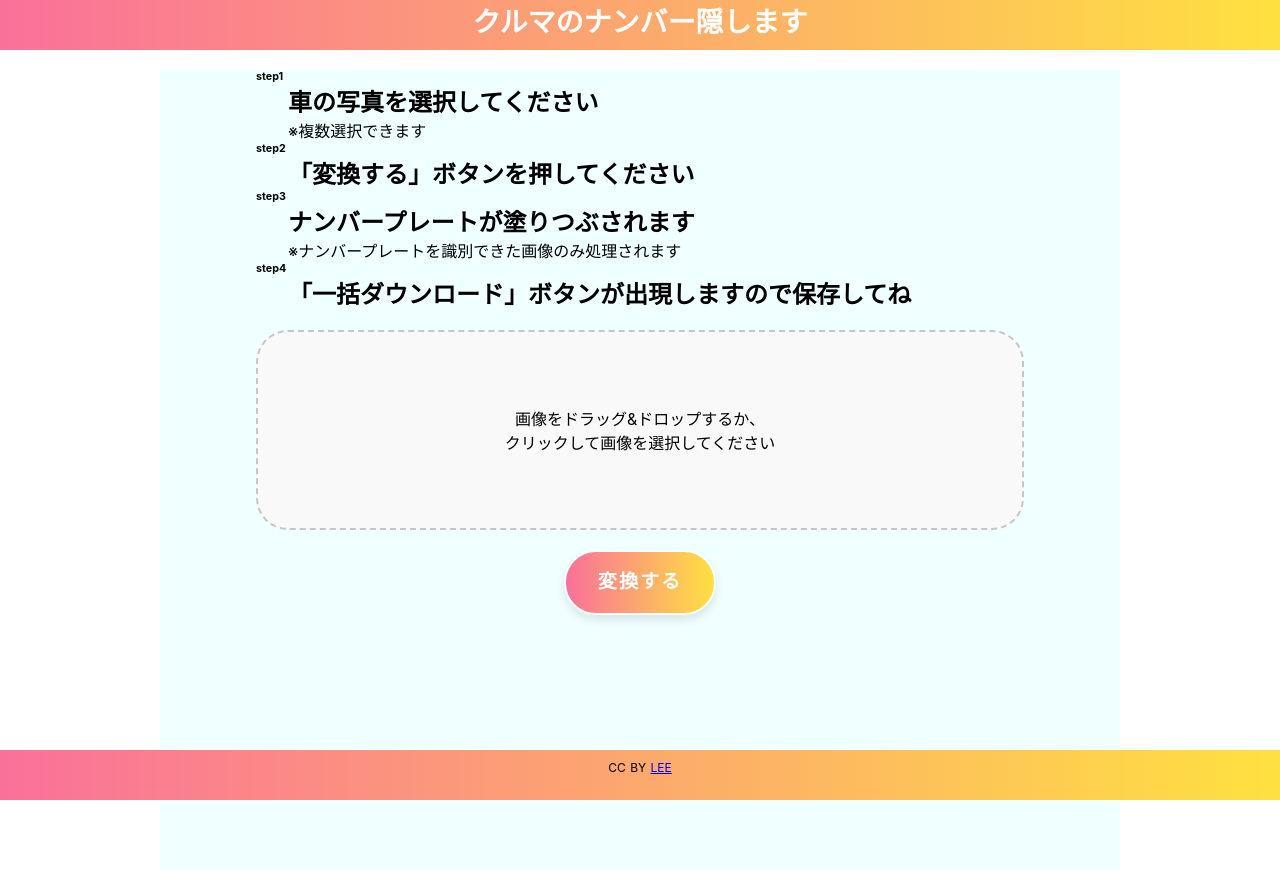
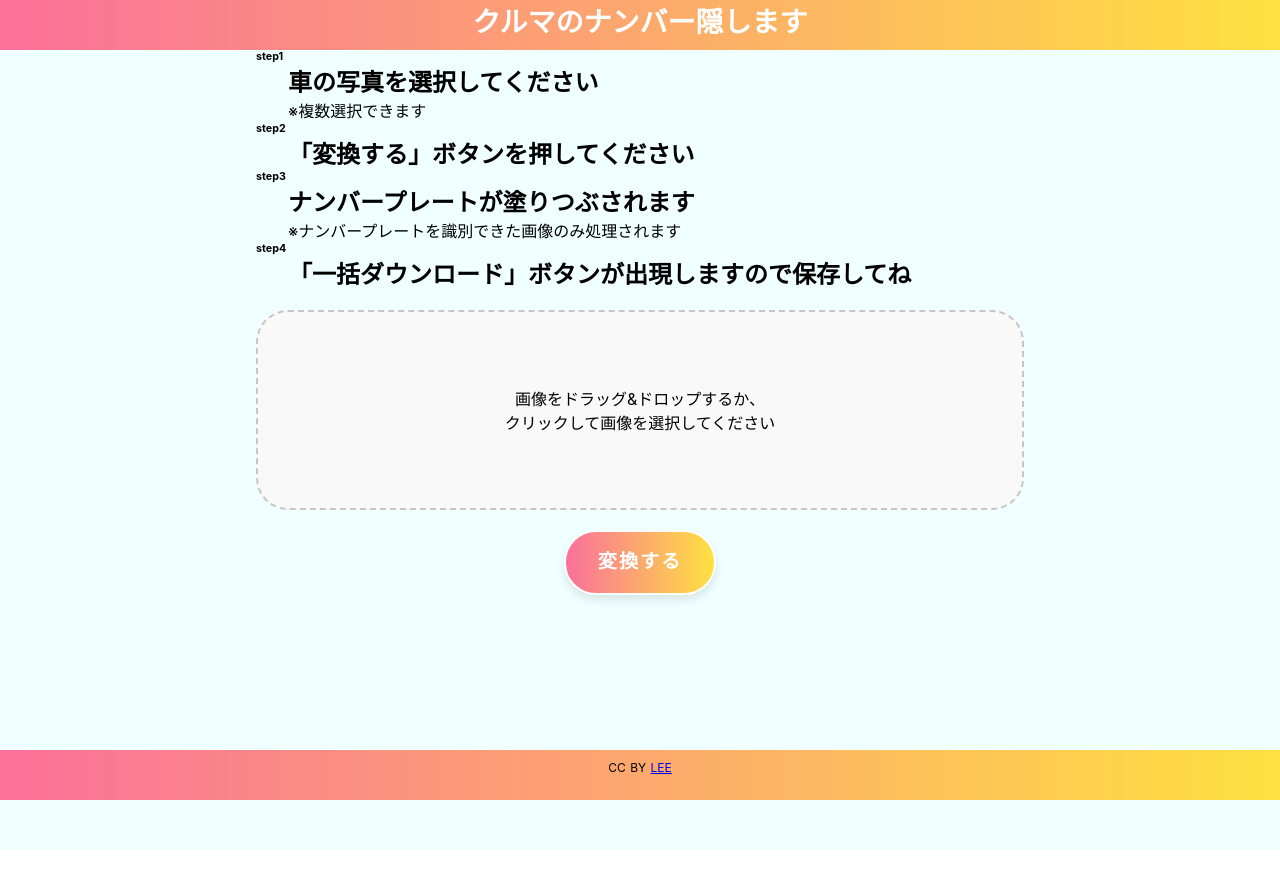
Before and after one commit to jetree/hide-license, a Nuxt app: page / in a window 1280 px wide. Built offline with nearby package versions, Linux system fonts and the light colour scheme.

Commit message:
デザイン修正

```diff
--- a/components/HowToUse.vue
+++ b/components/HowToUse.vue
@@ -28,7 +28,7 @@
   width: 80%;
   min-width: 200px;
   min-height: 200px;
-  margin: 20px auto;
+  margin: 0px auto 20px;
   text-align: left;
 }
 .description {
--- a/components/main.vue
+++ b/components/main.vue
@@ -179,7 +179,7 @@ export default {
   top: 50%;
   left: 50%;
   transform: translateY(-50%) translateX(-50%);
-  z-index: 2;
+  /* z-index: 1; */
 }
 
 .form-control {
--- a/pages/index.vue
+++ b/pages/index.vue
@@ -1,4 +1,5 @@
 <template>
+  <div class="body">
     <div class="container">
       <section>
         <Main />
@@ -6,6 +7,7 @@
       <section>
         <div id="previewarea"></div>
       </section>
+    </div>
   </div>
 </template>
 
@@ -20,6 +22,10 @@ export default {
 </script>
 
 <style scoped>
+.body {
+  width: 100%;
+  background-color: azure;
+}
 .container {
   width: 100%;
   max-width: 960px;
@@ -28,7 +34,6 @@ export default {
   justify-content: center;
   align-items: center;
   text-align: center;
-  background-color: azure;
 }
 
 .links {
```
Lines whose indentation alone changed are shown as unchanged.
